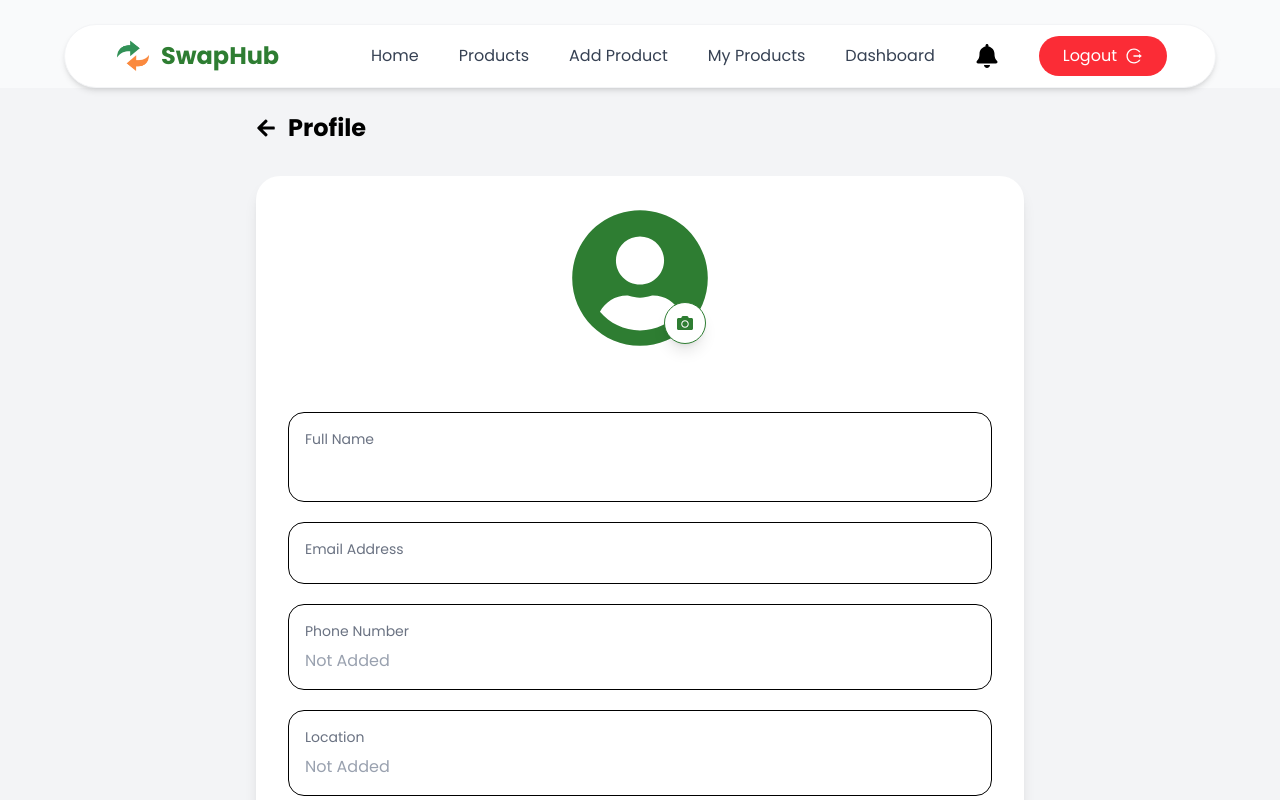
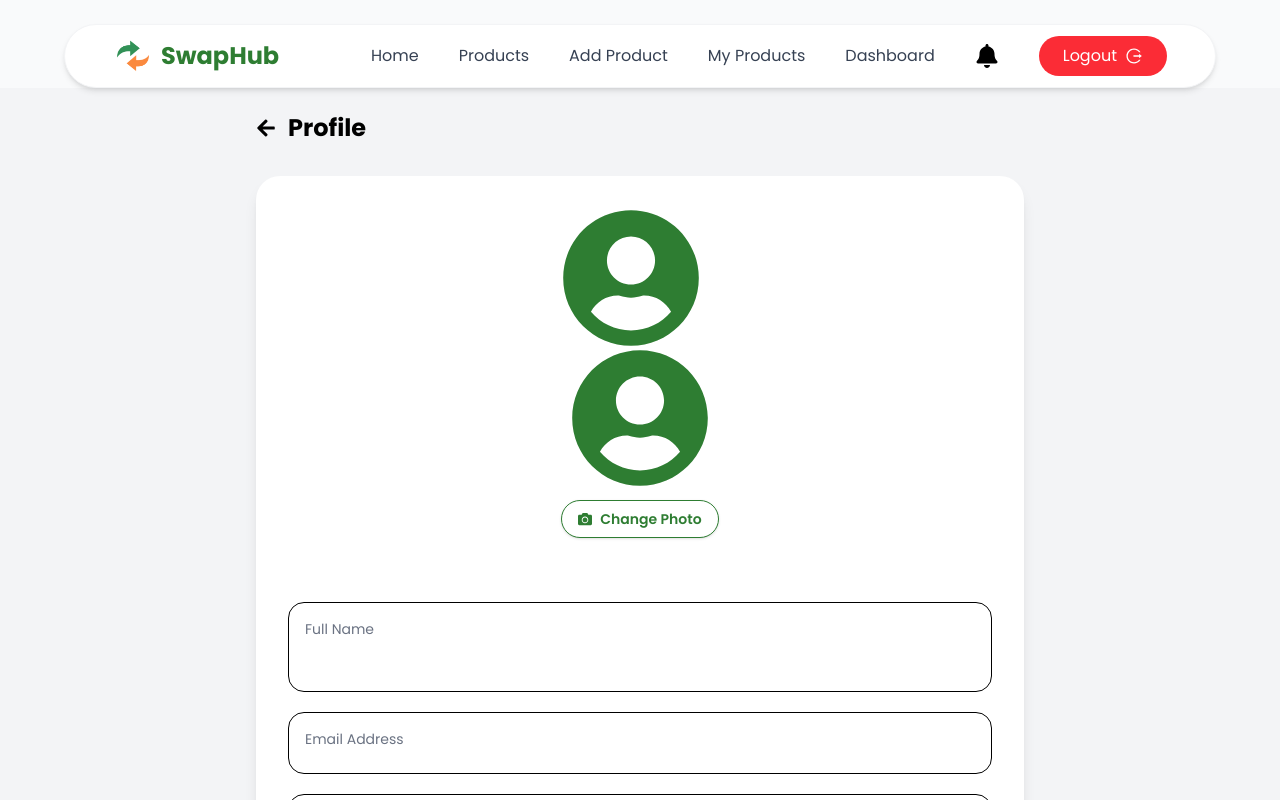
Before and after one commit to Amanverma45/swapHub, a React (Vite) app in the folder Frontend/hub/: page /profile in a window 1280 px wide. Shown: the top 800 px of the page. Built offline with nearby package versions, Linux system fonts and the light colour scheme; no server answers; sample sign-in values are in the browser's storage.

Commit message:
some changes for open file

```diff
--- a/Frontend/hub/src/Components/Profile.jsx
+++ b/Frontend/hub/src/Components/Profile.jsx
@@ -102,6 +102,30 @@ const Profile = () => {
                 ) : (
                   <FaUserCircle onClick={() => setShowPreview(true)} className="text-[140px] text-[#2E7D32] cursor-pointer"/>)}
 
+           <div className="flex flex-col items-center">
+  {/* इमेज वाला कंटेनर अलग रखो */}
+  <div
+    className="relative cursor-pointer"
+    onClick={() => setShowPreview(true)}
+  >
+    {profileImage ? (
+      <img
+        src={URL.createObjectURL(profileImage)}
+        alt="Profile"
+        className="w-36 h-36 rounded-full object-cover border-4 border-[#2E7D32]"
+      />
+    ) : profile?.profileImage ? (
+      <img
+        src={profile.profileImage}
+        alt="Profile"
+        className="w-36 h-36 rounded-full object-cover border-4 border-[#2E7D32]"
+      />
+    ) : (
+      <FaUserCircle className="text-[140px] text-[#2E7D32]" />
+    )}
+  </div>
+
+  {/* इनपुट और कैमरे का बटन एकदम अलग और साफ रखो */}
   <input
     type="file"
     accept="image/*"
@@ -114,19 +138,18 @@ const Profile = () => {
     }}
   />
 
-{/* बटन का रूप दें, z-index बढ़ाएं और सीधा क्लिक ट्रिगर करें */}
   <button
     type="button"
     onClick={(e) => {
       e.preventDefault();
-    e.stopPropagation(); // पैरेंट div या इमेज के क्लिक को रोकने के लिए
+      e.stopPropagation();
       fileInputRef.current?.click();
     }}
-  className="absolute bottom-1 right-1 z-10 bg-white text-[#2E7D32] p-3 rounded-full shadow-lg hover:bg-gray-100 border cursor-pointer flex items-center justify-center"
-  style={{ touchAction: "manipulation" }}
+    className="mt-3 flex items-center gap-2 bg-white text-[#2E7D32] px-4 py-2 rounded-full shadow border text-sm font-semibold active:scale-95 transition-all"
   >
-  <FaCamera />
+    <FaCamera /> Change Photo
   </button>
+</div>
               </div>
 
               {(profileImage || profile?.profileImage) && (
```
Lines whose indentation alone changed are shown as unchanged.
